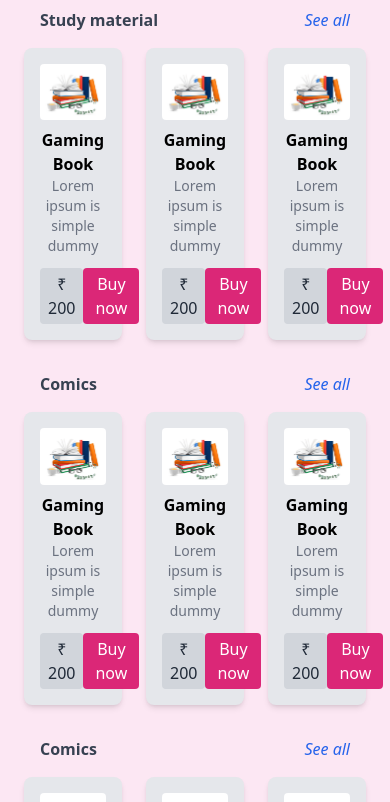
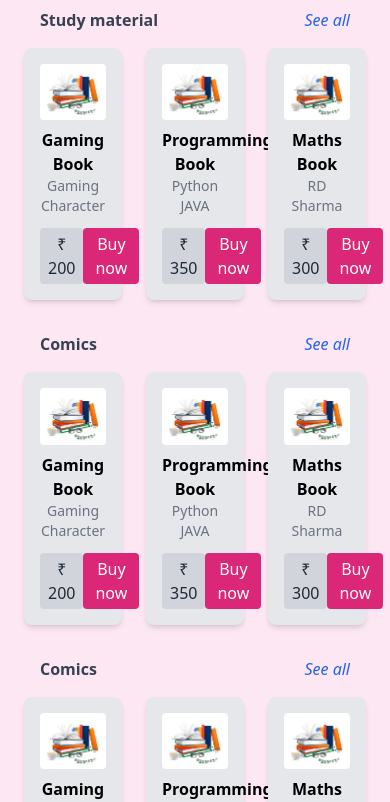
Before and after one commit to Syed-07dz/Book-Store-React, a React (Vite) app: page /category in a window 390 px wide. Shown: the part 940-1742 px from the top of the page. Built offline with nearby package versions, Linux system fonts and the light colour scheme.

Commit message:
add popup in Category

```diff
--- a/src/pages/About.jsx
+++ b/src/pages/About.jsx
@@ -5,15 +5,14 @@ const About = () => {
     <div className="text-center py-12 bg-gray-100 mt-5">
       <h2 className="text-2xl font-semibold">About Us</h2>
       <p className="mt-4 text-gray-800 w-3/4 mx-auto">
-        We are dedicated to providing high-quality educational resources and learning experiences.
-        Our mission is to make education accessible and engaging for all learners.
+      Welcome to Bookstore  your go-to destination for discovering a world of knowledge, adventure, and creativity! Whether you're a passionate reader, a student seeking educational resources, or simply someone looking for a good story to escape into, we have something for everyone.
       </p>
       <div className="mt-6 mx-auto w-3/4">
         <img
           src="https://img.freepik.com/free-vector/hand-drawn-flat-design-stack-books-illustration_23-2149341898.jpg?t=st=1738344239~exp=1738347839~hmac=16810b8d16f0b263f9076041f1a4b2046761abc663bb16e5dd1043a35216e557&w=740"
           alt="About Us"
           style={{ height: "400px" }}
-          className="mx-auto"
+          className="mt-9"
         />
       </div>
     </div>
--- a/src/pages/Cards.jsx
+++ b/src/pages/Cards.jsx
@@ -20,7 +20,7 @@ function Cards() {
 
       {/* Product Details */}
       <div className="flex-1">
-        <h2 className="text-lg font-semibold">Principles of Indian Geography</h2>
+        <h2 className="text-lg font-semibold">Gaming Book</h2>
         <p className="text-sm text-gray-500">Paperback, StudyIQ Publications</p>
         <p className="text-sm text-gray-500">Seller: StudyIQ</p>
 
--- a/src/pages/Category.jsx
+++ b/src/pages/Category.jsx
@@ -1,4 +1,4 @@
-import React from "react";
+import React, { useState } from "react";
 
 const categories = [
   { title: "Study material" },
@@ -7,6 +7,26 @@ const categories = [
 ];
 
 const Category = () => {
+  const [showPopup, setShowPopup] = useState(false);
+  const [selectedBook, setSelectedBook] = useState(null);
+  const [showForm, setShowForm] = useState(false);
+
+  const books = [
+    { id: 1, title: "Gaming Book", description: "Gaming Character", price: "₹ 200", image: "/Banner.jpg" },
+    { id: 2, title: "Programming Book", description: "Python JAVA", price: "₹ 350", image: "/Banner.jpg" },
+    { id: 3, title: "Maths Book", description: "RD Sharma", price: "₹ 300", image: "/Banner.jpg" },
+  ];
+
+  const handleBuyNowClick = (book) => {
+    setSelectedBook(book);
+    setShowPopup(true);
+  };
+
+  const handleOrderNowClick = () => {
+    setShowForm(true);
+    setShowPopup(false); // Close the book detail popup
+  };
+
   return (
     <div className="bg-pink-100 p-6">
       {/* Header Section */}
@@ -23,7 +43,6 @@ const Category = () => {
           five the leap into electronic typesetting, remaining essentially
           unchanged.
         </p>
-
       </div>
 
       {/* Categories */}
@@ -38,25 +57,26 @@ const Category = () => {
 
           {/* Books Grid */}
           <div className="grid grid-cols-3 gap-6 mt-4">
-            {[1, 2, 3].map((_, idx) => (
+            {books.map((book) => (
               <div
-                key={idx}
+                key={book.id}
                 className="bg-gray-200 p-4 shadow-md rounded-lg text-center"
               >
                 <img
-                  src="/Banner.jpg"
-                  alt="Book Cover"
+                  src={book.image}
+                  alt={book.title}
                   className="w-50 h-50 object-cover rounded"
                 />
-                <h4 className="font-bold mt-2">Gaming Book</h4>
-                <p className="text-sm text-gray-500">
-                  Lorem ipsum is simple dummy
-                </p>
+                <h4 className="font-bold mt-2">{book.title}</h4>
+                <p className="text-sm text-gray-500">{book.description}</p>
                 <div className="flex justify-between items-center mt-3">
                   <span className="bg-gray-300 text-gray-800 px-2 py-1 rounded">
-                    ₹ 200
+                    {book.price}
                   </span>
-                  <button className="bg-pink-600 text-white px-3 py-1 rounded">
+                  <button
+                    onClick={() => handleBuyNowClick(book)}
+                    className="bg-pink-600 text-white px-3 py-1 rounded"
+                  >
                     Buy now
                   </button>
                 </div>
@@ -65,6 +85,65 @@ const Category = () => {
           </div>
         </div>
       ))}
+
+      {/* Book Detail Popup */}
+      {showPopup && selectedBook && (
+        <div className="fixed inset-0 flex justify-center items-center bg-black bg-opacity-50 p-4">
+          <div className="bg-white p-6 rounded-lg shadow-lg w-full max-w-md">
+            <h2 className="text-center italic font-bold text-xl">{selectedBook.title}</h2>
+            <img
+              src={selectedBook.image}
+              alt={selectedBook.title}
+              className="w-full h-48 object-cover rounded-lg mt-4"
+            />
+            <p className="text-gray-600 mt-2">{selectedBook.description}</p>
+            <p className="text-gray-800 font-bold mt-2">Price: {selectedBook.price}</p>
+            <div className="text-center mt-4 flex justify-center gap-2">
+              <button
+                onClick={handleOrderNowClick}
+                className="bg-pink-600 text-white px-4 py-2 rounded-md"
+              >
+                Order Now
+              </button>
+              <button
+                onClick={() => setShowPopup(false)}
+                className="bg-red-600 text-white px-4 py-2 rounded-md"
+              >
+                Close
+              </button>
+            </div>
+          </div>
+        </div>
+      )}
+
+      {/* Order Form Popup */}
+      {showForm && (
+        <div className="fixed inset-0 flex justify-center items-center bg-black bg-opacity-50 p-4">
+          <div className="bg-white p-6 rounded-lg shadow-lg w-full max-w-md">
+            <h2 className="text-center italic font-bold text-xl">Place Order</h2>
+            <div className="grid grid-cols-1 sm:grid-cols-2 gap-4 mt-4">
+              <input type="text" placeholder="Your Name" className="border p-2 rounded-md" />
+              <input type="text" placeholder="Your Number" className="border p-2 rounded-md" />
+              <input type="email" placeholder="Your Email" className="border p-2 rounded-md col-span-1 sm:col-span-2" />
+              <input type="text" placeholder="Payment method" className="border p-2 rounded-md" />
+              <input type="text" placeholder="Your Address" className="border p-2 rounded-md col-span-1 sm:col-span-2" />
+              <input type="text" placeholder="City" className="border p-2 rounded-md" />
+              <input type="text" placeholder="State" className="border p-2 rounded-md" />
+            </div>
+            <div className="text-center mt-4 flex justify-center gap-2">
+              <button className="bg-blue-600 text-white px-4 py-2 rounded-md">
+                Order Now
+              </button>
+              <button
+                onClick={() => setShowForm(false)}
+                className="bg-red-600 text-white px-4 py-2 rounded-md"
+              >
+                Cancel
+              </button>
+            </div>
+          </div>
+        </div>
+      )}
     </div>
   );
 };
--- a/src/pages/Home.jsx
+++ b/src/pages/Home.jsx
@@ -2,12 +2,12 @@ import React, { useState } from "react";
 import { useNavigate } from "react-router-dom";
 
 const books = [
-  { id: 1, image: "/Banner.jpg", title: "Gaming Book", description: "Lorem ipsum is simple dummy", price: "₹ 200" },
-  { id: 2, image: "/Banner.jpg", title: "Programming Book", description: "Lorem ipsum is simple dummy", price: "₹ 100" },
-  { id: 3, image: "/Banner.jpg", title: "Sport Book", description: "Lorem ipsum is simple dummy", price: "₹ 300" },
-  { id: 4, image: "/Banner.jpg", title: "Maths Book", description: "Lorem ipsum is simple dummy", price: "₹ 200" },
-  { id: 5, image: "/Banner.jpg", title: "Gaming Book", description: "Lorem ipsum is simple dummy", price: "₹ 200" },
-  { id: 6, image: "/Banner.jpg", title: "Gaming Book", description: "Lorem ipsum is simple dummy", price: "₹ 200" },
+  { id: 1, image: "/Banner.jpg", title: "Gaming Book", description: "Gaming Character", price: "₹ 200" },
+  { id: 2, image: "/Banner.jpg", title: "Programming Book", description: "Python java", price: "₹ 300" },
+  { id: 3, image: "/Banner.jpg", title: "Sport Book", description: "How to Fit", price: "₹ 300" },
+  { id: 4, image: "/Banner.jpg", title: "Maths Book", description: "RD Sharma", price: "₹ 200" },
+  { id: 5, image: "/Banner.jpg", title: "Gaming Book", description: "How to Play", price: "₹ 200" },
+  { id: 6, image: "/Banner.jpg", title: "Coding Book", description: "JAVA HTML", price: "₹ 200" },
 ];
 
 const Home = () => {
```
